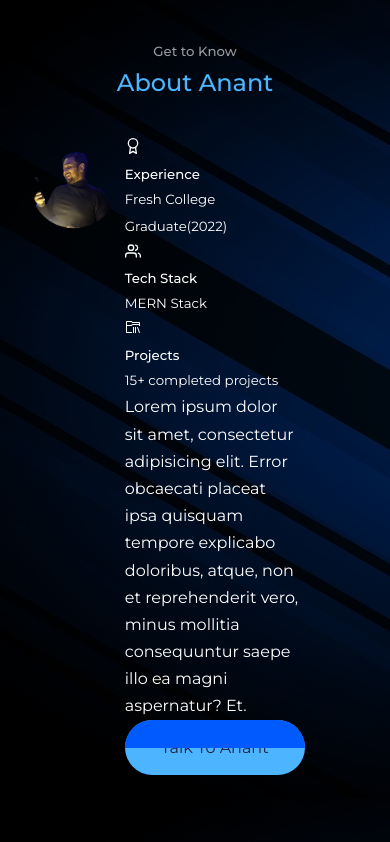
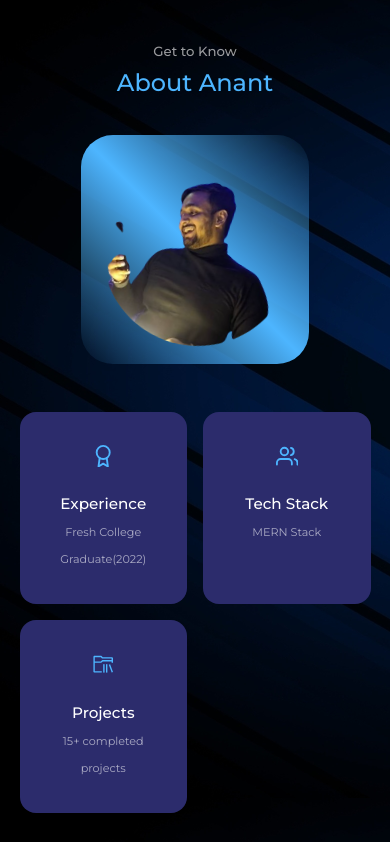
Before and after one commit to anantraghuvanshi/theanantraghuvanshi, a React (Create React App) app in the folder anant-portfolio/: page / in a window 390 px wide. Shown: the part 900-1742 px from the top of the page. Built offline with nearby package versions, Linux system fonts and the light colour scheme.

Commit message:
about.css update

```diff
--- a/anant-portfolio/src/components/about/About.css
+++ b/anant-portfolio/src/components/about/About.css
@@ -1,4 +1,94 @@
 .about__container{
     display: grid;
     grid-template-columns: 30% 50%;
+    gap: 15%;
 }
+.about__me{
+    width: 100%;
+    aspect-ratio: 1/1;
+    border-radius: 2rem;
+    background: linear-gradient(45deg, transparent, var(--color-primary), transparent);
+    display: grid;
+    place-items: center;
+}
+.about__me-image{
+    border-radius: 2rem;
+    overflow: hidden;
+    transform: rotate(10deg);
+    transition: var(--transition);
+}
+.about__me-image:hover{
+    transform: rotate(0deg);
+}
+
+.about__cards{
+    display: grid;
+    grid-template-columns: repeat(3, 1fr);
+    gap: 1.5rem;
+}
+.about__card{
+    background: var(--color-bg-variant);
+    border: 1px solid transparent;
+    border-radius: 1rem;
+    padding: 2rem;
+    text-align: center;
+    transition: var(--transition);
+}
+.about__card:hover{
+    background: transparent;
+    border-color: var(--color-primary-variant);
+    cursor: default;
+}
+
+.about__icon{
+    color: var(--color-primary);
+    font-size: 1.4rem;
+    margin-bottom: 1rem;
+}
+.about__card h5{
+    font-size: 0.95rem;
+}
+
+.about__card small{
+    font-size: 0.7rem;
+    color: var(--color-light);
+}
+
+.about__content p{
+    margin: 2rem 0 2.6rem;
+    color: var(--color-light);
+}
+
+/* =============MEDIA QUERIES(MEDIUM DEVICES)================*/
+@media screen and (max-width:1024px){
+   .about__container{
+       grid-template-columns: 1fr;
+       gap: 0;
+   }
+   .about__me{
+       width: 50%;
+       margin: 2rem auto 4rem;
+   }
+   .about__content p{
+       margin: 1rem 0 1.5rem;
+   }
+}
+
+/* =============MEDIA QUERIES(Small DEVICES)================*/
+@media screen and (max-width:600px){
+    .about__me{
+        width: 65%;
+        margin: 0 auto 3rem;
+    }
+    .about__cards{
+        grid-template-columns: 1fr 1fr;
+        gap: 1rem;
+    }
+    .about__content{
+        text-align: center;
+    }
+    .about__content p{
+        margin:1.5rem 0;
+    }
+
+}
```
Also changed, not shown: anant-portfolio/src/components/about/About.jsx (+7 -4 lines).
